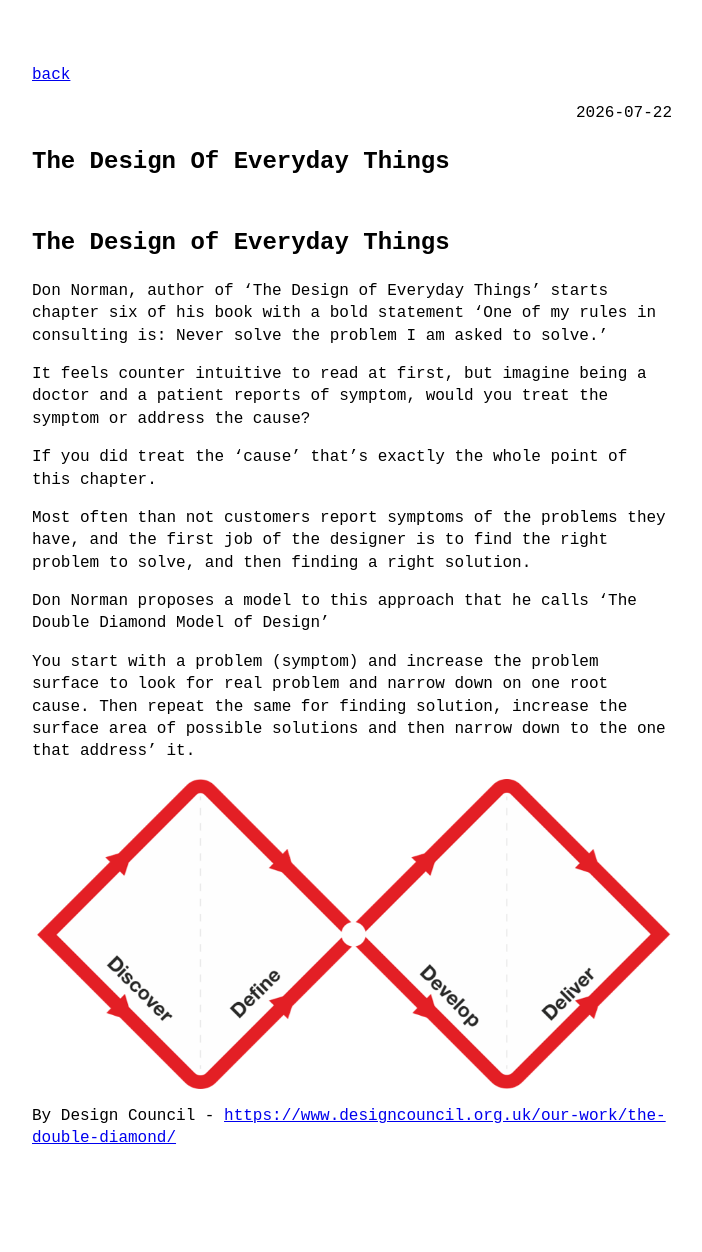
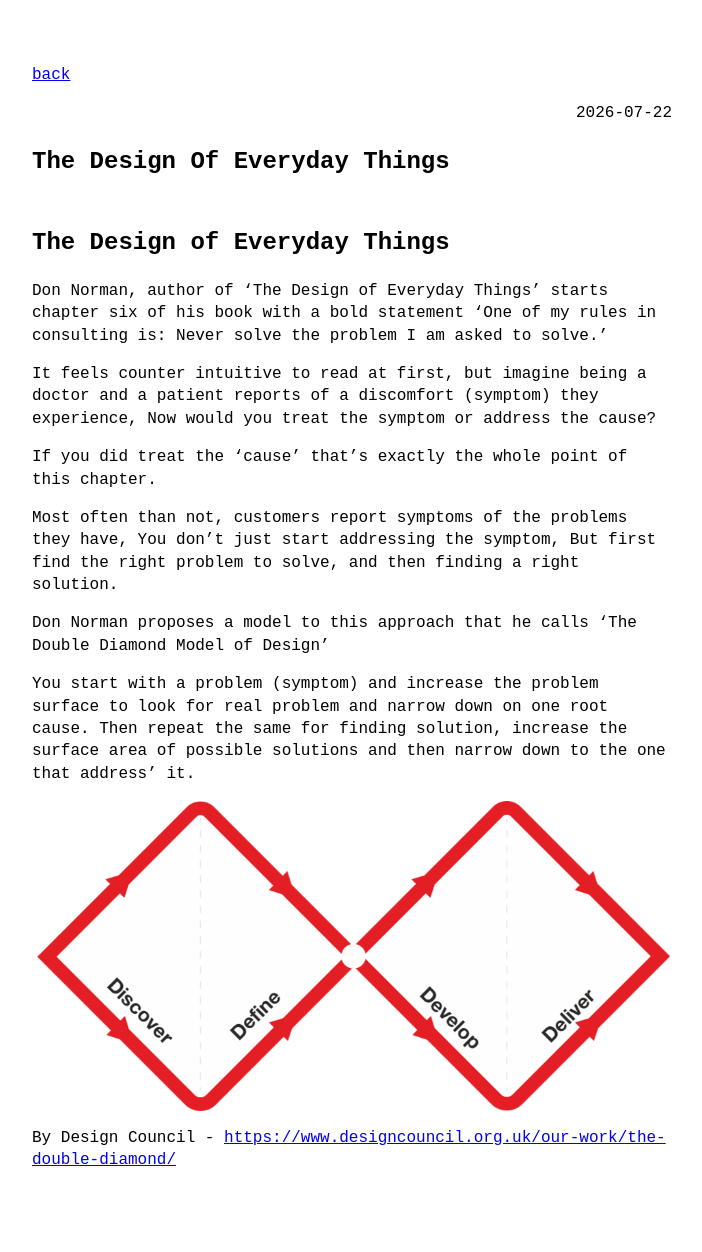
Before and after one commit to VallarasuS/Vallarasu.in, a Jekyll site: the page built from docs/_posts/2026-07-22-the-design-of-everyday-things.md, in a window 1280 px wide. Shown: the whole page, without its empty margins (288-990 px from the left). Built offline with Jekyll 4.4.1, drawn with Linux system fonts in a browser that asks for light colours; before the commit the page ends 1229 px from its top, so only the background shows below that.

Commit message:
Update 2026-07-22-the-design-of-everyday-things.md

```diff
--- a/docs/_posts/2026-07-22-the-design-of-everyday-things.md
+++ b/docs/_posts/2026-07-22-the-design-of-everyday-things.md
@@ -9,11 +9,11 @@ Don Norman, author of 'The Design of Everyday Things' starts
 chapter six of his book with a bold statement 'One of my rules in consulting is:
 Never solve the problem I am asked to solve.'
 
-It feels counter intuitive to read at first, but imagine being a doctor and a patient reports of symptom, would you treat the symptom or address the cause?
+It feels counter intuitive to read at first, but imagine being a doctor and a patient reports of a discomfort (symptom) they experience, Now would you treat the symptom or address the cause?
 
 If you did treat the 'cause' that's exactly the whole point of this chapter.
 
-Most often than not customers report symptoms of the problems they have, and the first job of the designer is to find the right problem to solve, and then finding a right solution.
+Most often than not, customers report symptoms of the problems they have, You don't just start addressing the symptom, But first find the right problem to solve, and then finding a right solution.
 
 Don Norman proposes a model to this approach that he calls 'The Double Diamond Model of Design'
 
```
